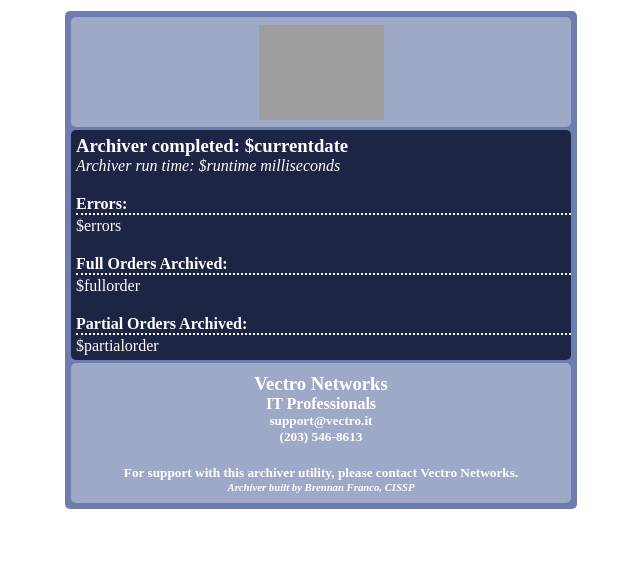
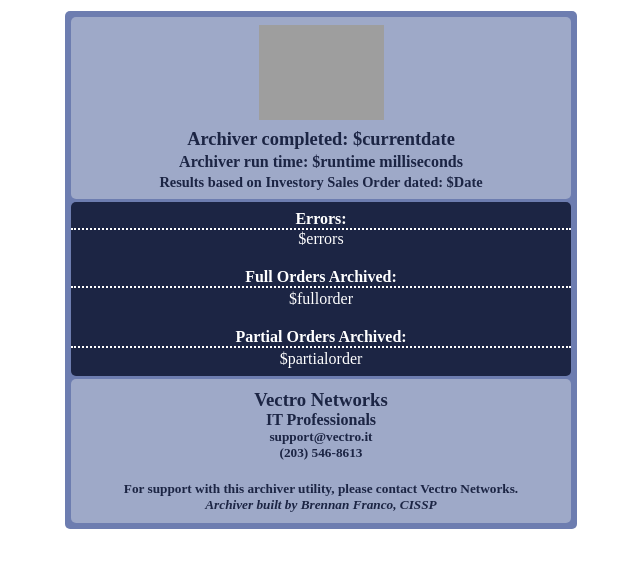
Before and after one commit to Evan8383/accutrol-archiver-email, a plain HTML site: page index.html in a window 1280 px wide. Shown: the whole page, without its empty margins (319-959 px from the left). Drawn offline with Linux system fonts and the light colour scheme; grey boxes are pictures that could not be loaded.

Commit message:
V2, restructed and added "results based on" line

```diff
--- a/index.html
+++ b/index.html
@@ -23,6 +23,9 @@
                                                             <tr>
                                                                 <td align="center">
                                                                     <img style="margin-top: 5px" src="https://www.accutrolllc.com/wp-content/uploads/2022/12/SoftwareInstallerIconFINAL.png" alt="accutrol" width="125" height="95">
+                                                                    <p id="currentDate" class="completed" style = "color: #1C2544; margin-top:5px; margin-bottom: 0px; font-size: 1.15em; font-weight: bolder;">Archiver completed: $currentdate</p>
+                                                                    <p style="color: #1C2544; margin: 0px; margin-top: 3px; font-size: 1em; font-weight: bold;">Archiver run time: $runtime milliseconds</p>
+                                                                    <p style="color: #1C2544; margin: 0px; margin-top: 3px; margin-bottom: 5px; font-size: .9em; font-weight: bold;">Results based on Investory Sales Order dated: $Date</p>
                                                                 </td>
                                                             </tr>
                                                         </tbody>
@@ -30,30 +33,26 @@
                                                     <table width=100% border="0" cellpadding="0" cellspacing="0">
                                                         <tbody>
                                                             <tr>
-                                                                <td style="color: white; border-radius: 5px;" bgcolor="#1C2544">
-                                                                    <h3 id="currentDate" class="completed" style = "margin-top:5px;margin-bottom: 0px;margin-left: 5px">Archiver completed: $currentdate</h3>
-                                                                    <p style="margin: 0px;font-style: italic;margin-left: 5px">Archiver run time: $runtime milliseconds</p>
-                                                                    <!-- <p style="margin: 0px;font-style: italic;margin-left: 5px">Error Count: $($errors.count)</p> -->
+                                                                <td align="center" style="color: white; border-radius: 5px;" bgcolor="#1C2544">
+                                                                    <h4 class="errors" style="margin:0px;margin-top: 8px;border-bottom: 2px dotted white;">Errors:</h4>
+                                                                    <p style="margin:0px;margin-top:px">$errors</p>
 
-                                                                    <h4 class="errors" style="margin:0px;margin-top: 20px;border-bottom: 2px dotted white;margin-left: 5px">Errors:</h4>
-                                                                    <p style="margin:0px;margin-top:2px;margin-left: 5px">$errors</p>
+                                                                    <h4 class="errors" style="margin:0px;margin-top: 20px;border-bottom: 2px dotted white;">Full Orders Archived:</h4>
+                                                                    <p style="margin:0px;margin-top:2px">$fullorder</p>
 
-                                                                    <h4 class="errors" style="margin:0px;margin-top: 20px;border-bottom: 2px dotted white;margin-left: 5px">Full Orders Archived:</h4>
-                                                                    <p style="margin:0px;margin-top:2px; text-align: start;margin-left: 5px">$fullorder</p>
-
-                                                                    <h4 class="errors" style="margin:0px;margin-top: 20px;border-bottom: 2px dotted white;margin-left: 5px">Partial Orders Archived:</h4>
-                                                                    <p style="margin:0px;margin-top:2px; margin-bottom:5px;margin-left: 5px">$partialorder</p>
+                                                                    <h4 class="errors" style="margin:0px;margin-top: 20px;border-bottom: 2px dotted white;">Partial Orders Archived:</h4>
+                                                                    <p style="margin:0px;margin-top:2px; margin-bottom:8px;">$partialorder</p>
                                                                     </table>
                                                                     <table width=100% border="0" cellpadding="0" cellspacing="0" bgcolor="#9EA9C8" style="border-radius: 5px;margin-top:3px">
                                                                         <tbody>
                                                                             <tr>
-                                                                                <td align="center" style="color: white">
+                                                                                <td align="center" style="color: #1C2544">
                                                                                     <h3 class="vectro" style = "margin: 0px; margin-top:10px">Vectro Networks</h2>
                                                                                     <h4 style = "margin: 0px">IT Professionals</h3>
                                                                                     <h5 style = "margin: 0px" class="contact">support@vectro.it</h5>
                                                                                     <h5 style = "margin: 0px" class="contact">(203) 546-8613</h5>
                                                                                     <h5 style = "margin: 0px; margin-top: 20px;" class="credit">For support with this archiver utility, please contact Vectro Networks.</h5>
-                                                                                    <h6 style = "margin: 0px; font-style: italic;margin-bottom:10px" class="credit">Archiver built by Brennan Franco, CISSP</h6>
+                                                                                    <h5 style = "margin: 0px; font-style: italic;margin-bottom:10px" class="credit">Archiver built by Brennan Franco, CISSP</h6>
                                                                                 </td>
                                                                             </tr>
                                                                         </tbody>
```
